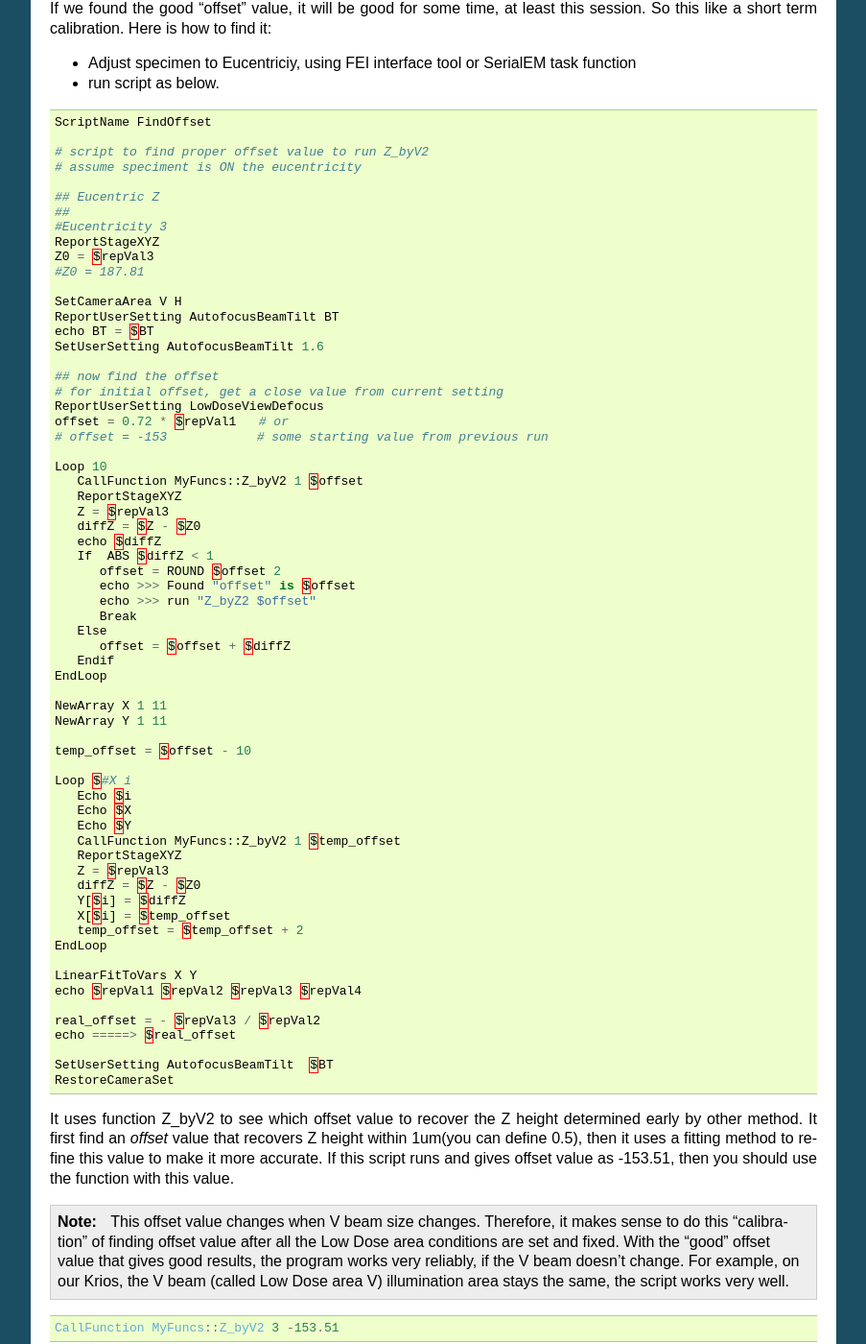
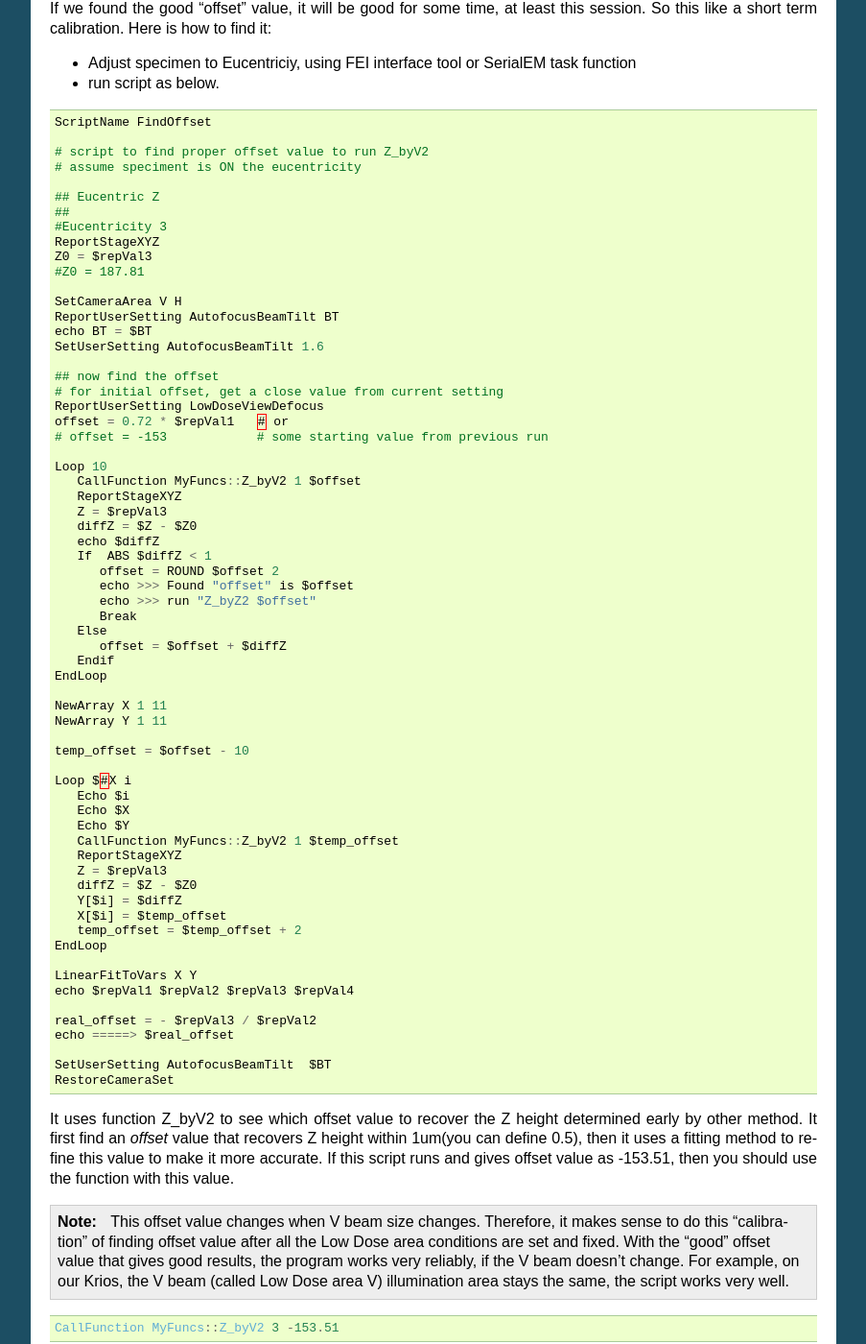
Before and after one commit to xuchen66/sphinx-emdocs, a Sphinx documentation site: the page built from source/serialEM-note-more-about-z-height.rst, in a window 1280 px wide and 1400 px high, scrolled down 1939 px. Shown: the whole window at 96% size, without its empty margins (198-1101 px from the left). Built offline with Sphinx 7.4.7, drawn with Linux system fonts in a browser that asks for light colours; pages that are not in the unit, such as notebooks, are missing from menus; some of the changed lines change nothing that is shown; some of the changed text lies outside the part shown.

Commit message:
Update serialEM-note-more-about-z-height.rst

```diff
--- a/source/serialEM-note-more-about-z-height.rst
+++ b/source/serialEM-note-more-about-z-height.rst
@@ -6,8 +6,8 @@
 
 :Author: Chen Xu
 :Contact: <chen.xu@umassmed.edu>
-:Date: 2017-12-09
-:Last Updated: 2021-04-08
+:Date Created: 2017-12-09
+:Last Updated: |today|
 
 .. glossary::
 
@@ -139,7 +139,7 @@
 - Adjust specimen to Eucentriciy, using FEI interface tool or SerialEM task function
 - run script as below.
 
-.. code-block:: python
+.. code-block:: c
 
    ScriptName FindOffset
 
```
